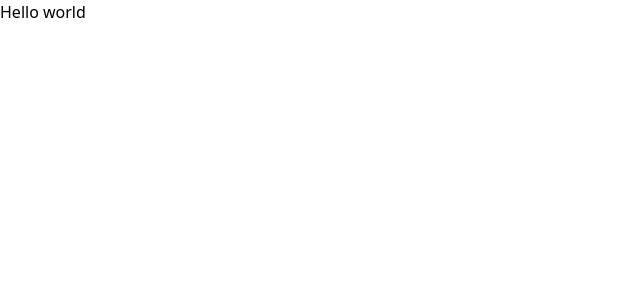
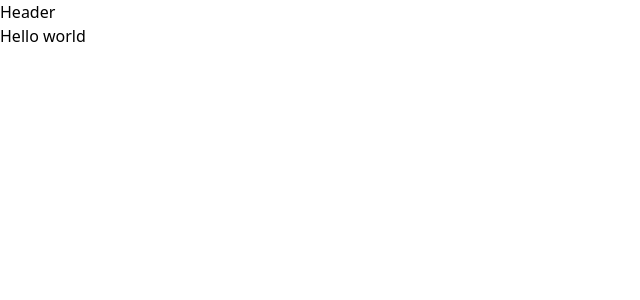
Before and after one commit to RenanFachin/RS_DevStoreNext13, a Next.js app: page / in a window 1280 px wide. Shown: the top 300 px of the page, without its empty margins (0-640 px from the left). Built offline with nearby package versions, Linux system fonts and the light colour scheme.

Commit message:
feat: Cria estrutura de pastas e layout para aplicação

```diff
--- /dev/null
+++ b/src/app/(store)/(home)/loading.tsx
@@ -0,0 +1,3 @@
+export default function HomeLoading() {
+  return <p>Carregando...</p>
+}
--- /dev/null
+++ b/src/app/(store)/(home)/page.tsx
@@ -0,0 +1,5 @@
+export default async function Home() {
+  await new Promise((resolve) => setTimeout(resolve, 2000))
+
+  return <h1>Hello world</h1>
+}
--- /dev/null
+++ b/src/app/(store)/layout.tsx
@@ -0,0 +1,15 @@
+import { Header } from '@/components/header'
+import { ReactNode } from 'react'
+
+interface StoreLayoutProps {
+  children: ReactNode
+}
+
+export default function StoreLayout({ children }: StoreLayoutProps) {
+  return (
+    <div>
+      <Header />
+      {children}
+    </div>
+  )
+}
--- /dev/null
+++ b/src/app/(store)/search/loading.tsx
@@ -0,0 +1,3 @@
+export default function SearchLoading() {
+  return <p>Carregando busca...</p>
+}
--- /dev/null
+++ b/src/app/(store)/search/page.tsx
@@ -0,0 +1,5 @@
+export default async function Search() {
+  await new Promise((resolve) => setTimeout(resolve, 2000))
+
+  return <h1>Search</h1>
+}
--- a/src/app/page.tsx
+++ /dev/null
@@ -1,3 +0,0 @@
-export default function Home() {
-  return <h1>Hello world</h1>
-}
--- /dev/null
+++ b/src/components/header.tsx
@@ -0,0 +1,3 @@
+export function Header() {
+  return <div>Header</div>
+}
```
